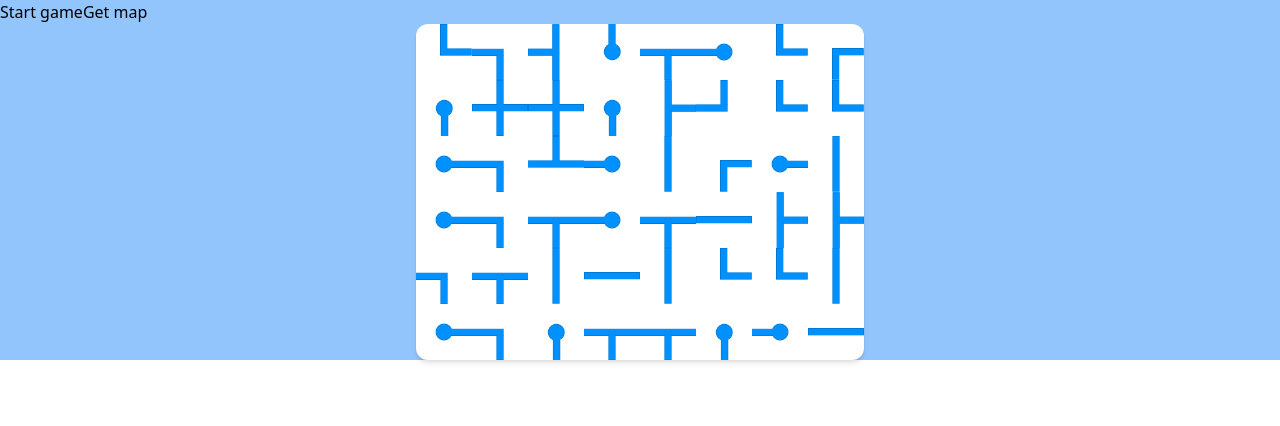
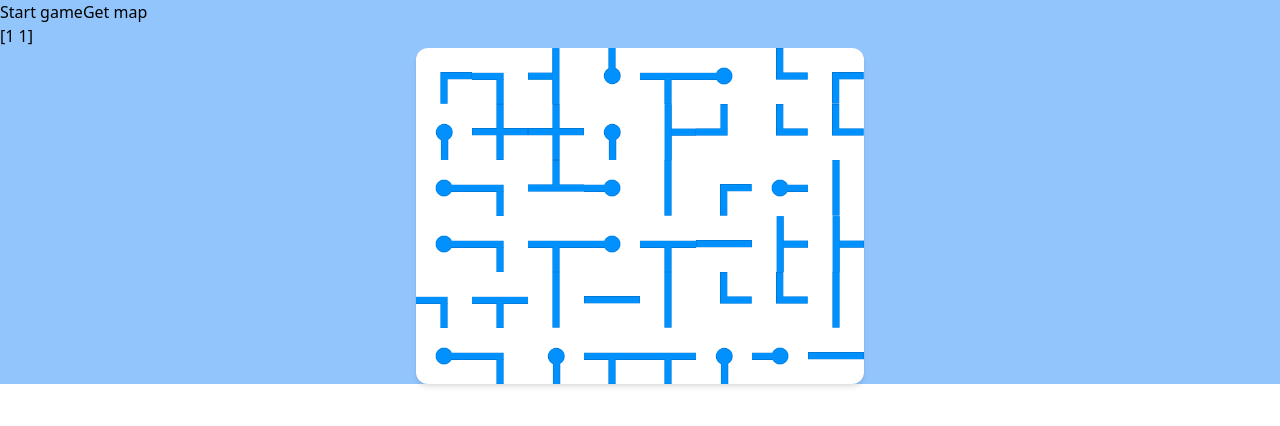
Before and after one commit to pdan/Nilou, a React (Create React App) app: page / in a window 1280 px wide. Both pictures are taken after a click on the element 444 px from the left and 52 px from the top of the page. Shown: the top 426 px of the page. Built offline with nearby package versions, Linux system fonts and the light colour scheme.

Commit message:
Redux added and tails are rotating

```diff
--- a/src/App.tsx
+++ b/src/App.tsx
@@ -1,8 +1,15 @@
 import React, { useEffect, useRef, useState } from 'react';
+import { createStore, applyMiddleware } from 'redux';
+import { Provider, useSelector } from 'react-redux';
+import thunk from 'redux-thunk'
 import logo from './logo.svg';
 import './App.css';
 import jso from './sample.json'
 import Board from './components/Board'
+import { reducers } from './store/reducers';
+import { Tile } from './models/tile';
+import { Store } from './models/store';
+
 
 function App() {
 
@@ -22,6 +29,9 @@ function App() {
     //   // setMap(message.data.split('\n')[1])
     // }
     // return () => wsRef.current?.close()
+
+
+
     renderMap()
   })
 
@@ -52,15 +62,17 @@ function App() {
     wsRef.current?.send(`rotate ${x} ${y}`)
   }
 
-
+  const store = createStore(reducers, applyMiddleware(thunk))
   // if (!onopen) return (<></>)
 
   return (
-    <div className="bg-blue-300">
-      <button onClick={() => newGame(1)}>Start game</button>
-      <button onClick={() => getMap()}>Get map</button>
-      <Board data={renderMap()} onRotate={onRotate} />
-    </div>
+    <Provider store={store}>
+      <div className="bg-blue-300">
+        <button onClick={() => newGame(1)}>Start game</button>
+        <button onClick={() => getMap()}>Get map</button>
+        <Board data={renderMap()} />
+      </div>
+    </Provider>
   );
 }
 
--- a/src/components/Board/index.tsx
+++ b/src/components/Board/index.tsx
@@ -1,25 +1,34 @@
 import React from "react"
-import './Board.css'
+import { useDispatch, useSelector } from "react-redux"
+
+import { rotateTile } from '../../store/actions/tile'
+import { Store } from "../../models/store"
+import { Tile } from "../../models/tile"
+import Item from '../tile'
+import './board.css'
 
 
 interface Props {
     data: string[]
-    onRotate: (x: number, y: number) => void
 }
 
 
-const Board = ({ data, onRotate }: Props): JSX.Element => {
-    const onTailClick = (e: React.MouseEvent<HTMLDivElement, MouseEvent>, x: number, y: number) => {
-        e.preventDefault()
-        onRotate(x,y)
+const Board = ({ data }: Props): JSX.Element => {
+    const dispatch = useDispatch();
+    const savedTiles = useSelector((state: Store) => state.tilesStore)
+    const onTileRotate = (tile: Tile) => {
+        console.log(tile)
+
+        dispatch(rotateTile(tile));
     }
     return (
         <div className="">
+            {savedTiles.map(t => <span>[{t.x} {t.y}]</span>)}
             <div className="p-0 max-w-md mx-auto bg-white rounded-xl shadow-md flex items-center flex-col" >
                 {data.map((a, y) =>
                     <div key={y} className="flex w-full">
                         {a.split('').map((b, x) =>
-                            <div className="flex w-full item" key={x} onClick={(e) => onTailClick(e, x, y)} data-character={b}><img src={`/images/pipes/${b}.png`} /></div>
+                            <Item data={b} x={x + 1} y={y + 1} onRotate={onTileRotate}/>
                         )}
                     </div>
                 )}
--- /dev/null
+++ b/src/components/tile/index.tsx
@@ -0,0 +1,36 @@
+import React from "react"
+import { useDispatch } from 'react-redux';
+import { Tile } from '../../models/tile'
+import './tile.css'
+
+
+interface Props {
+    data: string
+    x: number
+    y: number
+    onRotate: (tile: Tile) => void
+}
+
+
+const Item = ({ data, x, y, onRotate }: Props): JSX.Element => {
+
+
+
+    const onTailClick = (e: React.MouseEvent<HTMLDivElement, MouseEvent>) => {
+        e.preventDefault()
+        const rotateRate: number = e.currentTarget.dataset.rotate ? +e.currentTarget.dataset.rotate + 90 : 0;
+        e.currentTarget.setAttribute('data-rotate', `${rotateRate}`)
+        e.currentTarget.style.transform = 'rotate(' + rotateRate + 'deg)'
+
+        const tile: Tile = { x, y };
+        onRotate(tile)
+    }
+
+    return (
+        <div className="flex w-full item" key={x} onClick={(e) => onTailClick(e)} data-rotate="0">
+            <img src={`/images/pipes/${data}.png`} />
+        </div>
+    )
+}
+
+export default Item
--- a/src/index.tsx
+++ b/src/index.tsx
@@ -3,6 +3,8 @@ import ReactDOM from 'react-dom';
 import './index.css';
 import App from './App';
 import reportWebVitals from './reportWebVitals';
+
+
 
 ReactDOM.render(
   <React.StrictMode>
--- /dev/null
+++ b/src/models/store.ts
@@ -0,0 +1,9 @@
+import { Tile } from './tile'
+export type Store = {
+    /*
+        Tiles which is changed by user actions.
+        It will be cleaned when user update the map
+    */
+
+    tilesStore: Tile[]
+}
--- /dev/null
+++ b/src/models/tile.ts
@@ -0,0 +1,4 @@
+export type Tile = {
+    x: number
+    y: number
+}
--- /dev/null
+++ b/src/store/actions/tile.ts
@@ -0,0 +1,21 @@
+import { ThunkAction } from 'redux-thunk';
+import { Action } from 'redux';
+import { Store } from '../../models/store';
+import { Tile } from '../../models/tile';
+
+
+export const ROTATE_TILE = 'ROTATE_TILE';
+export const ROTATE_TILES = 'ROTATE_TILES';
+export type TileActionType =
+    | { type: typeof ROTATE_TILE, payload: Tile }
+    | { type: typeof ROTATE_TILES, payload: Tile[] }
+
+export const rotateTile = (tile: Tile): TileActionType => ({
+    type: ROTATE_TILE,
+    payload: tile
+})
+
+// export const rotateTiles = (): ThunkAction<void, Store, unknown, Action<string>> => async (dispatch, getState) => {
+//     // Rotate all tiles by ws and get new map
+//     // And clear Store
+// }
--- /dev/null
+++ b/src/store/reducers/index.ts
@@ -0,0 +1,5 @@
+import { combineReducers, Reducer } from 'redux';
+import { Store } from '../../models/store'
+import { tileReducer } from './tile';
+
+export const reducers: Reducer = combineReducers<Store>({ tilesStore: tileReducer })
--- /dev/null
+++ b/src/store/reducers/tile.ts
@@ -0,0 +1,12 @@
+
+import { Tile } from '../../models/tile'
+import { TileActionType, ROTATE_TILE, ROTATE_TILES } from '../actions/tile'
+
+export const tileReducer = (state = [] as Tile[], action: TileActionType) : Tile[] => {
+    switch (action.type) {
+        case ROTATE_TILE:
+            return [...state, action.payload]
+        default:
+            return state
+    }
+}
```
Also changed, not shown: package.json (+9 -1 lines), src/components/tile/tile.css (added), 2 other files (tests, documents, lock files or other folders).
